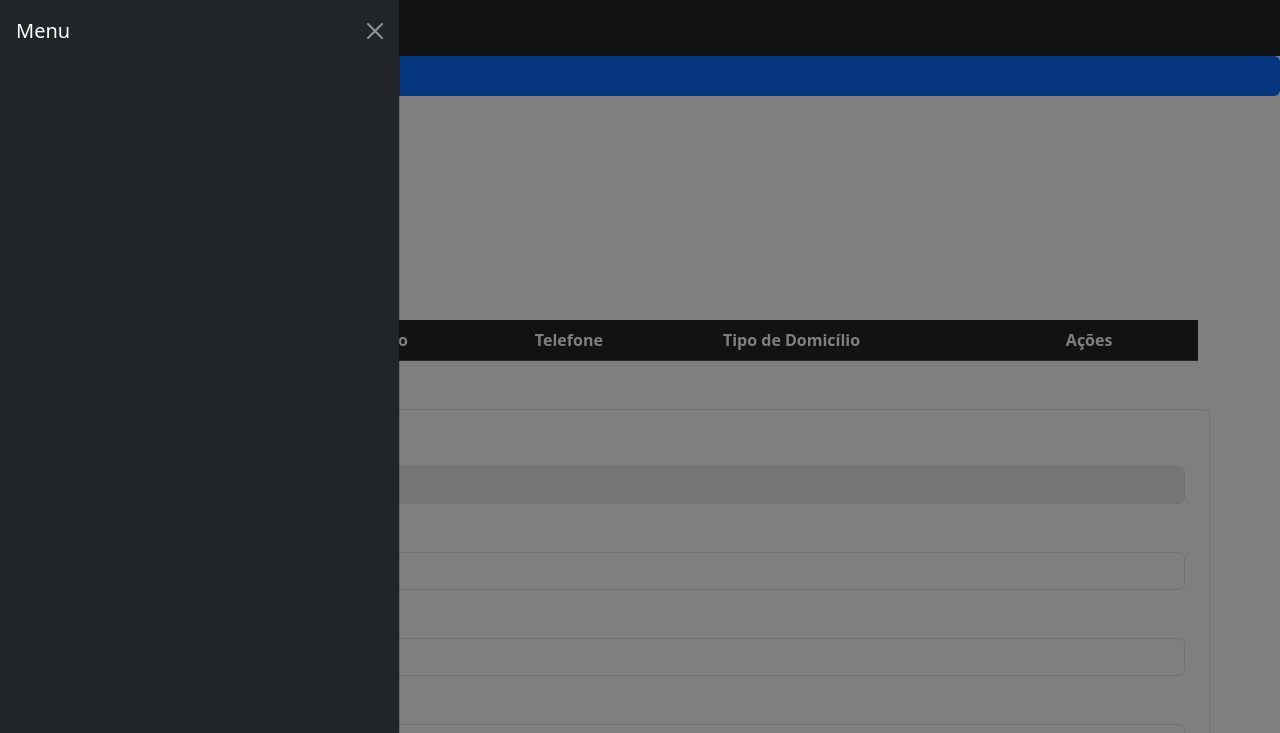
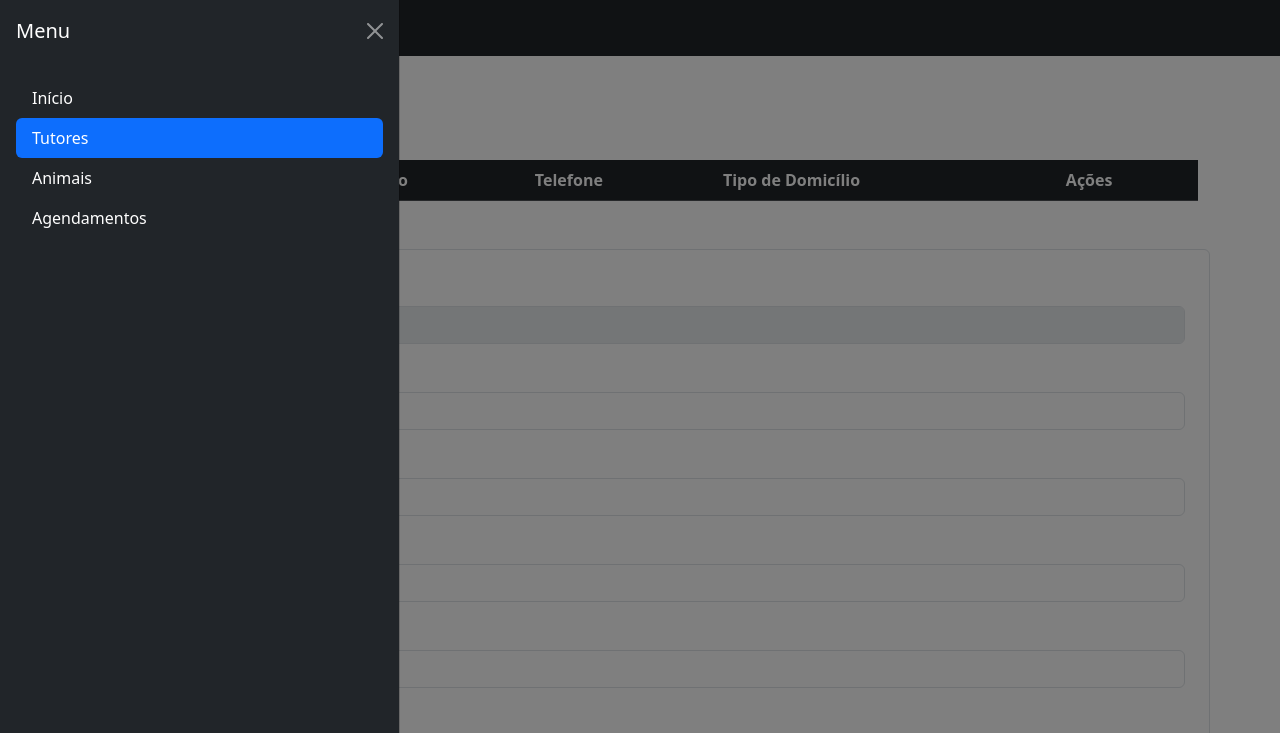
Before and after one commit to lucastrabalho0597-creator/adocaoanimal, a plain HTML site: page admin/tutores.html in a window 1280 px wide. Both pictures are taken after a click on the button "Abrir menu". Shown: the top 733 px of the page. Drawn offline with nearby package versions, Linux system fonts and the light colour scheme.

Commit message:
atualização 1.01 do menu pq a primeira deu ruim

```diff
--- a/admin/tutores.html
+++ b/admin/tutores.html
@@ -26,15 +26,16 @@
             <button type="button" class="btn-close btn-close-white" data-bs-dismiss="offcanvas"
                 aria-label="Fechar"></button>
         </div>
+        <div class="offcanvas-body">
+            <ul class="nav nav-pills flex-column">
+                <li class="nav-item"><a class="nav-link text-white" href="../adocao.html">Início</a></li>
+                <li class="nav-item"><a class="nav-link text-white active" href="tutores.html">Tutores</a></li>
+                <li class="nav-item"><a class="nav-link text-white" href="animais.html">Animais</a></li>
+                <li class="nav-item"><a class="nav-link text-white" href="agendamentos.html">Agendamentos</a></li>
+            </ul>
+        </div>
     </div>
-    <div class="offcanvas-body">
-        <ul class="nav nav-pills flex-column">
-            <li class="nav-item"><a class="nav-link text-white active" href="adocao.html">Início</a></li>
-            <li class="nav-item"><a class="nav-link text-white" href="admin/tutores.html">Tutores</a></li>
-            <li class="nav-item"><a class="nav-link text-white" href="admin/animais.html">Animais</a></li>
-            <li class="nav-item"><a class="nav-link text-white" href="admin/agendamentos.html">Agendamentos</a></li>
-        </ul>
-    </div>
+
     <div class="container mt-5">
         <h1>Tutores</h1>
         <table class="table table-striped table-hover">
@@ -86,11 +87,7 @@
             </div>
             <button type="button" class="btn btn-primary" onclick="gravarDoForm()">Enviar</button>
             <button type="reset" class="btn btn-warning">Limpar</button>
-            <button type="button" class="btn btn-primary" onclick="gravarDoForm()">Enviar</button>
-            <button type="reset" class="btn btn-warning">Limpar</button>
         </form>
-    </div>
-    </form>
     </div>
 
     <script src="https://cdn.jsdelivr.net/npm/bootstrap@5.3.3/dist/js/bootstrap.bundle.min.js"></script>
```
Also changed, not shown: admin/agendamentos.html (+13 -12 lines), admin/animais.html (+3 -3 lines), adocao.html (+2 -0 lines).
